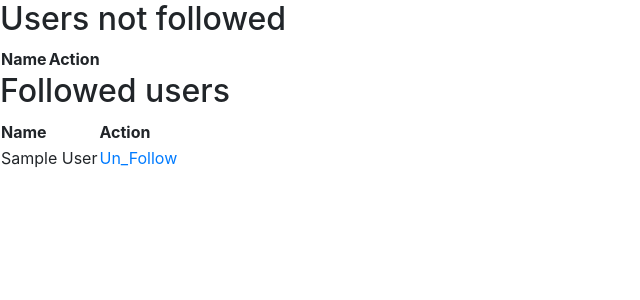
After one commit to Huzet/flask_mysql_loginandregistration, a Flask app: template templates/followers.html in a window 1280 px wide. The commit adds this page. Shown: the top 300 px of the page, without its empty margins (0-640 px from the left). Run offline with Flask 2, Linux system fonts and the light colour scheme; the template is opened without the code that fills it: most values are stand-ins (such as "Sample title", 1, 10 or a date in 2020); lists and menus that the app fills with data are empty; some libraries are stand-ins or nearby versions.

Commit message:
complete twitter app

```diff
--- a/server.py
+++ b/server.py
@@ -36,6 +36,9 @@ def add():
     if len(request.form['PW']) < 2:
         is_valid = False
         flash("Occupation should be at least 2 characters")
+    if not request.form['PW'] == request.form['Confirm_PW']:
+        is_valid = False
+        flash("Password does not match")
     if not EMAIL_REGEX.match(request.form['EM']):
         is_valid = False
         flash("Invalid email address!")
@@ -98,7 +101,36 @@ def success():
         query = 'SELECT tweets.id, tweets.author, tweets.tweet, registrations.first_name, registrations.last_name FROM registrations JOIN tweets ON registrations.id = tweets.author'
         mysql = connectToMySQL('registration_with_email')
         tweets = mysql.query_db(query)
-        return render_template('welcome.html', user=result[0], tweets=tweets)
+
+        # Users following
+        query = 'SELECT * FROM follows WHERE follower = %(user_id)s'
+        data = {'user_id': session['user_id']}
+        mysql = connectToMySQL('registration_with_email')
+        followed_user = [info['followed'] for info in mysql.query_db(query, data)]
+        followed_user.append(session['user_id'])
+
+        tweets_of_followed_user = []
+
+        for tweet in tweets:
+            if tweet['author'] in followed_user:
+                tweets_of_followed_user.append(tweet)
+
+
+
+        query = 'SELECT tweets_id FROM tweets_users_have_liked WHERE registrations_id = %(user)s'
+        data = {
+        'user': session['user_id']
+        }
+        mysql = connectToMySQL('registration_with_email')
+        user_likes = mysql.query_db(query, data)
+
+        liked_list = []
+        for tweet in user_likes:
+            liked_list.append(tweet['tweets_id'])
+
+        # liked_list = [tweet['tweets_id'] for tweet in userlikes] SAME AS ^^^^^
+
+        return render_template('welcome.html', user=result[0], tweets=tweets ,liked_list=liked_list, tweets_of_followed_user=tweets_of_followed_user)
     else:
         return redirect('/')
 
@@ -124,8 +156,6 @@ def on_tweet():
             mysql = connectToMySQL('registration_with_email')
             mysql.query_db(query, data)
 
-
-
     return redirect('/success')
 
 @app.route('/on_delete/<tweet_id>')
@@ -133,6 +163,11 @@ def on_delete_tweet(tweet_id):
     if 'user_id' not in session:
         return redirect("/")
     query = "DELETE FROM tweets WHERE tweets.id = %(tweet_id)s"
+    data = {'tweet_id': tweet_id}
+    mysql = connectToMySQL('registration_with_email')
+    mysql.query_db(query, data)
+
+    query = "DELETE FROM tweets_users_have_liked WHERE tweets_users_have_liked.tweets_id = %(tweet_id)s"
     data = {'tweet_id': tweet_id}
     mysql = connectToMySQL('registration_with_email')
     mysql.query_db(query, data)
@@ -171,9 +206,76 @@ def likes(tweet_id):
     }
     mysql = connectToMySQL('registration_with_email')
     mysql.query_db(query, data)
-    # print('THIS IS RESULT', result)
     return redirect('/success')
 
+@app.route('/details/<tweet_id>')
+def details_tweet(tweet_id):
+    query  = 'SELECT tweets_users_have_liked.tweets_id,  tweets_users_have_liked.registrations_id, registrations.first_name, registrations.last_name FROM tweets_users_have_liked JOIN registrations ON tweets_users_have_liked.registrations_id = registrations.id WHERE tweets_users_have_liked.tweets_id = %(id)s;'
+    data = {'id': tweet_id}
+    mysql = connectToMySQL('registration_with_email')
+    liked = mysql.query_db(query, data)
+
+    query  = 'SELECT registrations.first_name, registrations.last_name, tweets.tweet, tweets.created_at, tweets.updated_at FROM registrations JOIN tweets ON registrations.id = tweets.author WHERE tweets.id = %(id)s;'
+    data = {'id': tweet_id}
+    mysql = connectToMySQL('registration_with_email')
+    details = mysql.query_db(query, data)
+
+    return render_template('details.html', liked=liked, details=details[0])
+
+@app.route('/unlike/<tweet_id>')
+def unlike(tweet_id):
+    query = "DELETE FROM tweets_users_have_liked WHERE tweets_id = %(tweet_id)s and registrations_id = %(user_id)s"
+    data = {
+        'tweet_id': tweet_id,
+        'user_id' : session['user_id']
+    }
+    mysql = connectToMySQL('registration_with_email')
+    mysql.query_db(query, data)
+    return redirect('/success')
+
+@app.route('/follow')
+def follow():
+    query = "SELECT registrations.id, registrations.first_name, registrations.last_name FROM registrations"
+    mysql = connectToMySQL('registration_with_email')
+    all_users = mysql.query_db(query)
+
+    query = "SELECT * FROM follows WHERE follower = %(user_id)s"
+    data = {'user_id' : session['user_id'] }
+    mysql = connectToMySQL('registration_with_email')
+    following = [info['followed'] for info in mysql.query_db(query, data)]
+
+    followed = []
+    not_followed = []
+
+    for user in all_users:
+        if user['id'] in following:
+            followed.append(user)
+        else:
+            not_followed.append(user)
+
+    return render_template('followers.html', followed=followed, not_followed=not_followed)
+
+@app.route('/un_follow/<user_id>')
+def un_follow(user_id):
+    query = "DELETE FROM follows WHERE followed = %(followed)s and follower = %(follower)s"
+    data = {
+        'followed' : user_id,
+        'follower' : session['user_id']
+    }
+    mysql = connectToMySQL('registration_with_email')
+    mysql.query_db(query, data)
+    return redirect('/follow')
+
+@app.route('/on_follow/<user_id>')
+def on_follow(user_id):
+    query = "INSERT INTO follows (followed, follower) VALUES (%(followed)s, %(follower)s)"
+    data = {
+        'followed' : user_id,
+        'follower' : session['user_id']
+    }
+    mysql = connectToMySQL('registration_with_email')
+    mysql.query_db(query, data)
+    return redirect('/follow')
 
 if __name__ == '__main__':
     app.run(debug=True)
--- /dev/null
+++ b/templates/followers.html
@@ -0,0 +1,43 @@
+<!DOCTYPE html>
+<html lang="en">
+<head>
+    <meta charset="UTF-8">
+    <meta name="viewport" content="width=device-width, initial-scale=1.0">
+    <link href="https://stackpath.bootstrapcdn.com/bootstrap/4.4.1/css/bootstrap.min.css" rel="stylesheet" integrity="sha384-Vkoo8x4CGsO3+Hhxv8T/Q5PaXtkKtu6ug5TOeNV6gBiFeWPGFN9MuhOf23Q9Ifjh" crossorigin="anonymous">
+    <title>Followers</title>
+</head>
+<body>
+    <h2>Users not followed</h2>
+    <table>
+        <thead>
+            <th>Name</th>
+            <th>Action</th>
+        </thead>
+        <tbody>
+            {% for user in not_followed %}
+            <tr>
+                <td>{{user['first_name']}} {{user['last_name']}}</td>
+                <td><a href="/on_follow/{{user['id']}}">Follow</a></td>
+            </tr>
+            {% endfor %}
+        </tbody>
+    </table>
+
+    <h2>Followed users</h2>
+    <table>
+        <thead>
+            <th>Name</th>
+            <th>Action</th>
+        </thead>
+        <tbody>
+            {% for user in followed %}
+            <tr>
+                <td>{{user['first_name']}} {{user['last_name']}}</td>
+                <td><a href="/un_follow/{{user['id']}}">Un_Follow</a></td>
+            </tr>
+            {% endfor %}
+        </tbody>
+    </table>
+
+</body>
+</html>
--- a/templates/index.html
+++ b/templates/index.html
@@ -29,7 +29,7 @@
             <label>Password</label>
             <input type="text" class="form-control" name="PW" placeholder="Password">
             <label>Confirm Password</label>
-            <input type="text" class="form-control" name="Confirm PW" placeholder="Password">
+            <input type="text" class="form-control" name="Confirm_PW" placeholder="Confirm Password">
             <input type='submit' class="btn btn-outline-primary" value='Submit'>
         </div>
     </form>
```
Also changed, not shown: templates/details.html (added, +28 -0 lines), templates/welcome.html (+11 -5 lines).
